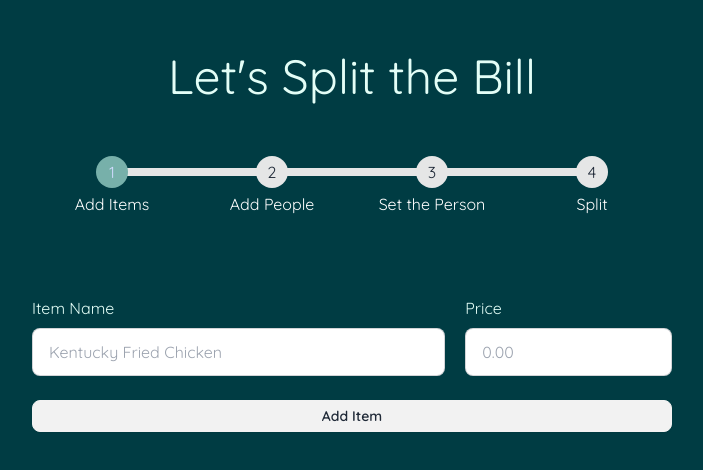
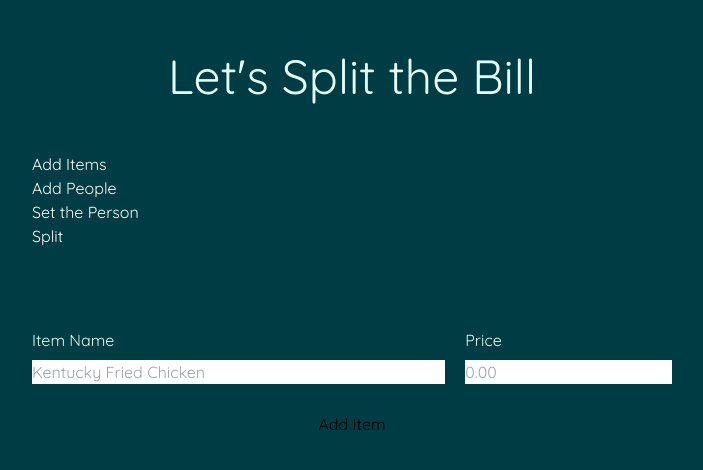
Before and after one commit to yemarn510/split, a Next.js app: page / in a window 1280 px wide. Shown: the top 470 px of the page, without its empty margins (288-991 px from the left). Built offline with nearby package versions, Linux system fonts and the light colour scheme.

Commit message:
Removed daisy ui

```diff
--- a/package.json
+++ b/package.json
@@ -18,7 +18,6 @@
     "@types/node": "^20",
     "@types/react": "^18",
     "@types/react-dom": "^18",
-    "daisyui": "^4.10.1",
     "eslint": "^8",
     "eslint-config-next": "14.2.1",
     "postcss": "^8",
--- a/tailwind.config.ts
+++ b/tailwind.config.ts
@@ -15,6 +15,6 @@ const config: Config = {
       },
     },
   },
-  plugins: [require("daisyui")],
+  plugins: [],
 };
 export default config;
```
Also changed, not shown: 1 other file (tests, documents, lock files or other folders).
